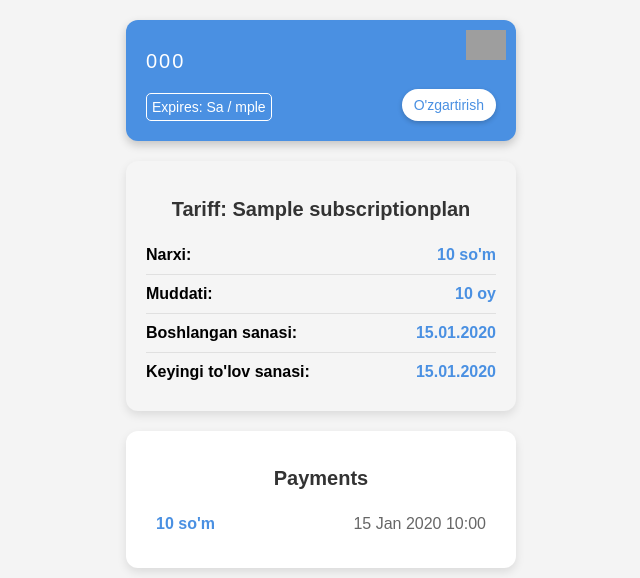
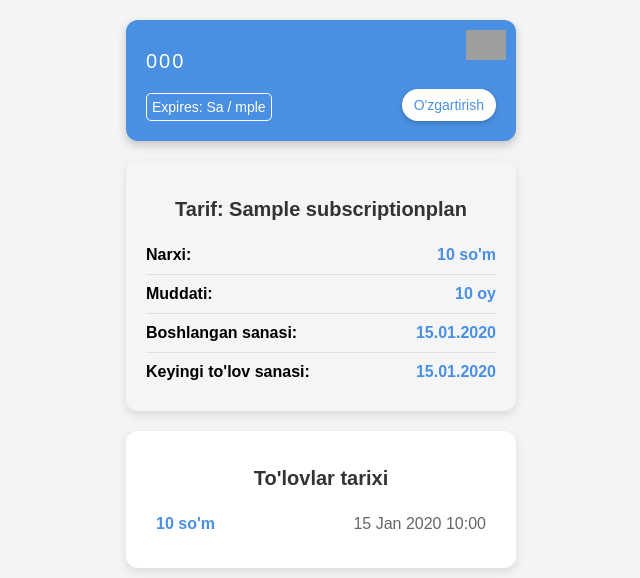
Before and after one commit to xiidot1303/giza_subscription, a Django app: page /profile/1/ in a window 1280 px wide. Shown: the top 578 px of the page, without its empty margins (319-959 px from the left). Run offline with Django 4.2, Linux system fonts and the light colour scheme; tables that the repository leaves empty hold one stand-in row (values such as "Sample post"); parts of the project's set-up code (start-up, migrations or seed data) failed here and were passed over; grey boxes are pictures that could not be loaded.

Commit message:
some changes on texts

```diff
--- a/bot/templates/profile/payment_info/body.html
+++ b/bot/templates/profile/payment_info/body.html
@@ -1,6 +1,6 @@
 <!-- Payments Block -->
 <div class="payments-info" id="payments-info">
-    <h2 class="payments-title">Payments</h2> <!-- Title for the payments block -->
+    <h2 class="payments-title">To'lovlar tarixi</h2> <!-- Title for the payments block -->
     <div class="payments-list">
         {% for payment in payments %}
         <div class="payment-item">
--- a/bot/templates/profile/tariff_info/body.html
+++ b/bot/templates/profile/tariff_info/body.html
@@ -1,6 +1,6 @@
 <!-- Tariff Info Block -->
 <div class="tariff-info" id="tariff-info">
-    <h2 class="tariff-title">Tariff: {{ tariff.name }}</h2> <!-- Updated title -->
+    <h2 class="tariff-title">Tarif: {{ tariff.name }}</h2> <!-- Updated title -->
     <div class="tariff-details">
         <div class="tariff-item">
             <strong>Narxi:</strong> <span class="tariff-value">{{ tariff.price }} so'm</span>
```
